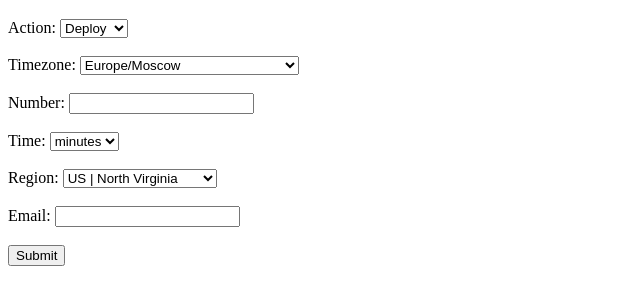
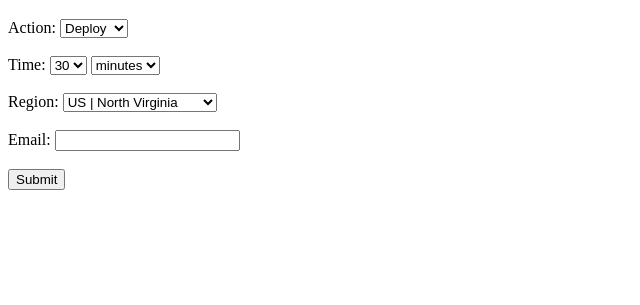
Before and after one commit to gerardVM/ninja-vpn, a plain HTML site: page site/frontend/index_template.html in a window 1280 px wide. Shown: the part 61-366 px from the top of the page, without its empty margins (0-640 px from the left). Drawn offline with Linux system fonts and the light colour scheme.

Commit message:
Removing timezone option (#20)

```diff
--- a/site/frontend/index_template.html
+++ b/site/frontend/index_template.html
@@ -14,36 +14,22 @@
             <option value="destroy">Destroy</option>
         </select><br><br>
 
-        <label for="timezone">Timezone:</label>
-        <select id="timezone" name="timezone">
-            <option value='Europe/Moscow'>Europe/Moscow</option>
-            <option value='America/Argentina/Buenos_Aires'>America/Argentina/Buenos_Aires</option>
-            <option value='Atlantic/Azores'>Atlantic/Azores</option>
-            <option value='Atlantic/Bermuda'>Atlantic/Bermuda</option>
-            <option value='Atlantic/Canary'>Atlantic/Canary</option>
-            <option value='Australia/ACT'>Australia/ACT</option>
-            <option value='CET'>CET</option>
-            <option value='CST6CDT'>CST6CDT</option>
-            <option value='EET'>EET</option>
-            <option value='EST'>EST</option>
-            <option value='Etc/Greenwich'>Etc/Greenwich</option>
-            <option value='Europe/Madrid'>Europe/Madrid</option>
-            <option value='GMT'>GMT</option>
-            <option value='HST'>HST</option>
-            <option value='MST'>MST</option>
-            <option value='PST8PDT'>PST8PDT</option>
-            <option value='Pacific/Fiji'>Pacific/Fiji</option>
-            <option value='Pacific/Samoa'>Pacific/Samoa</option>
-            <option value='US/Alaska'>US/Alaska</option>
-            <option value='UTC'>UTC</option>
-        </select><br><br>
+        <label for="countdown_digit">Time:</label>
+        <select id="countdown_digit" name="countdown_digit">
+            <option value="1">1</option>
+            <option value="2">2</option>
+            <option value="3">3</option>
+            <option value="4">4</option>
+            <option value="5">5</option>
+            <option value="10">10</option>
+            <option value="15">15</option>
+            <option value="30" selected>30</option>
+            <option value="45">45</option>
+            <option value="60">60</option>
+        </select>
 
-        <label for="countdown_digit">Number:</label>
-        <input type="text" id="countdown_digit" name="countdown_digit"><br><br>
-
-        <label for="time_frame">Time:</label>
         <select id="time_frame" name="time_frame">
-            <option value="minutes">minutes</option>
+            <option value="minutes" selected>minutes</option>
             <option value="hours">hours</option>
         </select><br><br>
 
@@ -89,7 +75,7 @@
             var requestBody = {};
             requestBody['action'] = formData.get('action');
             requestBody['email'] = formData.get('email');
-            requestBody['timezone'] = formData.get('timezone');
+            requestBody['timezone'] = Intl.DateTimeFormat().resolvedOptions().timeZone;
             requestBody['region'] = formData.get('aws_region');
             requestBody['countdown'] = formData.get('countdown_digit') + ' ' + formData.get('time_frame');
 
```
Also changed, not shown: 10 other files.
